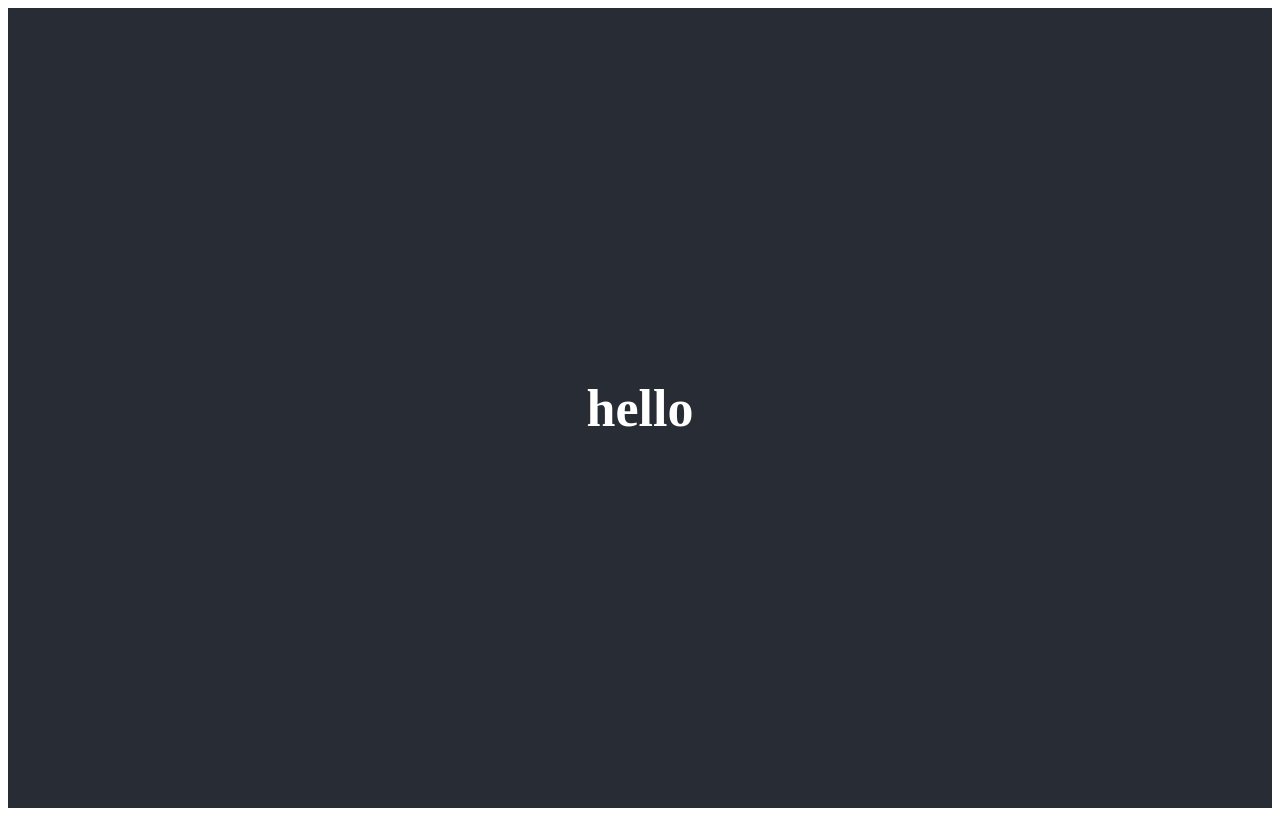
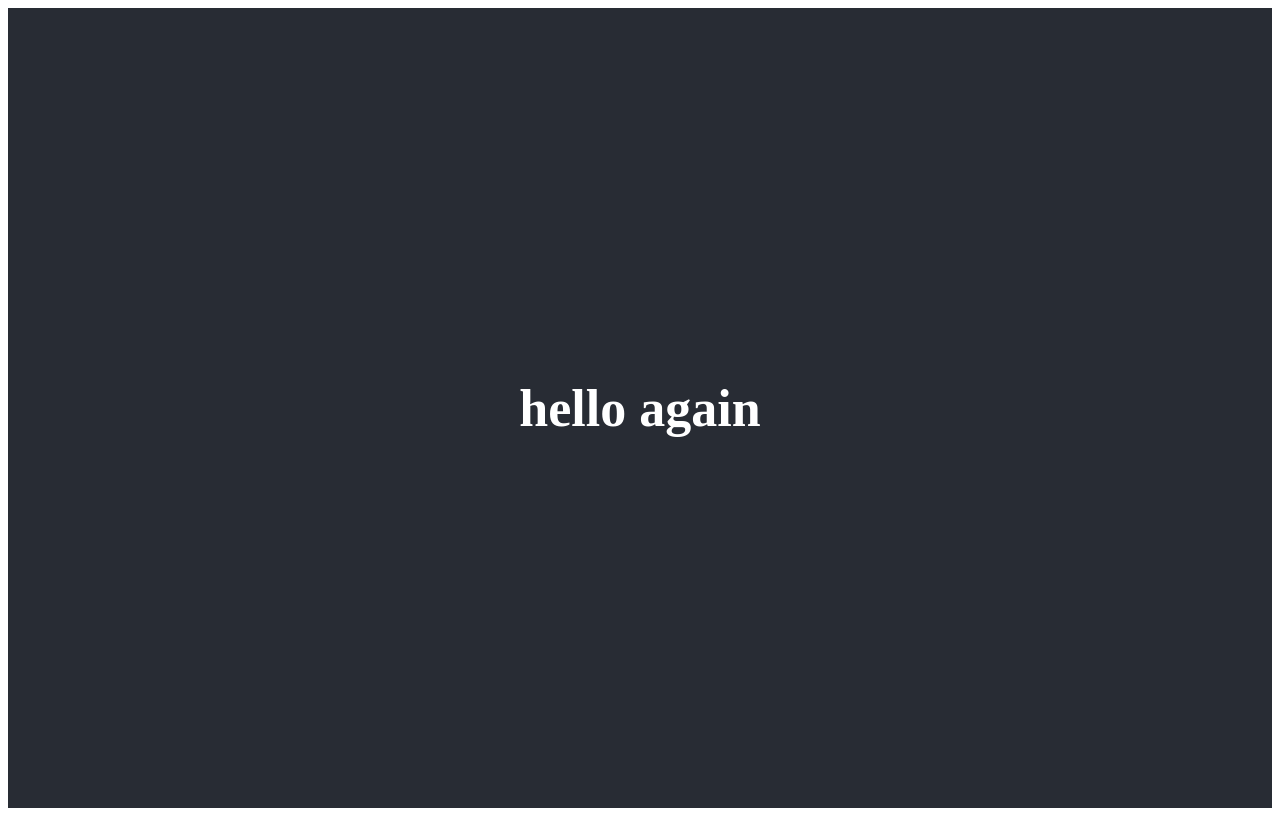
Before and after one commit to ericbleibtnet/react-hello, a React (Create React App) app: page / in a window 1280 px wide. Built offline with nearby package versions, Linux system fonts and the light colour scheme.

Commit message:
2. Versuch

```diff
--- a/src/App.js
+++ b/src/App.js
@@ -4,7 +4,7 @@
   return (
     <div className="App">
       <header className="App-header">
-        <h1>hello</h1>
+        <h1>hello again</h1>
       </header>
     </div>
   );
```
